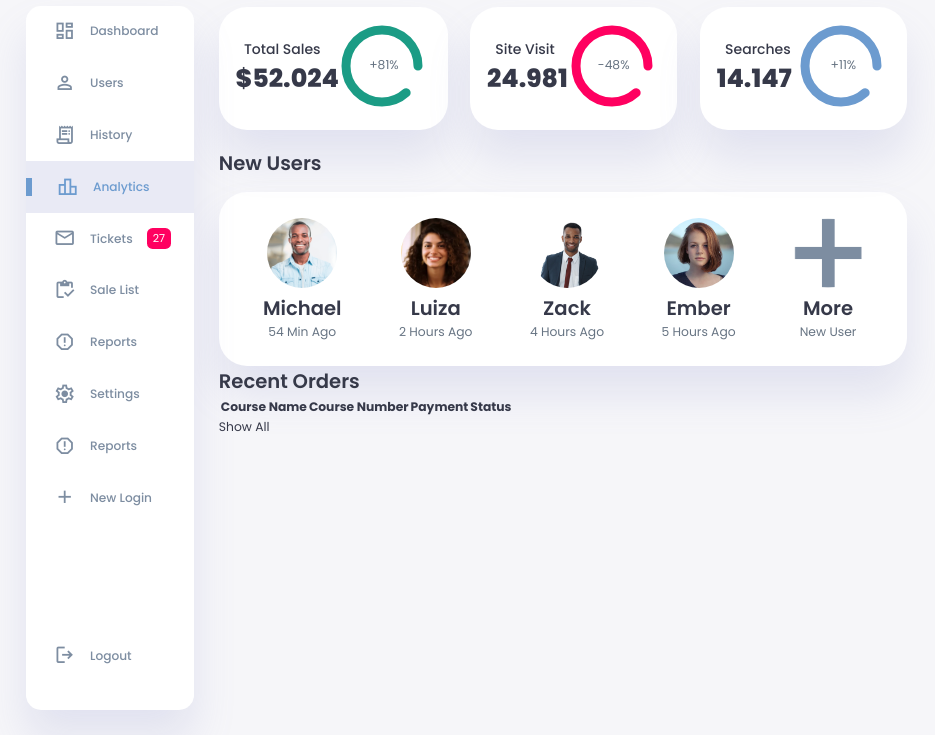
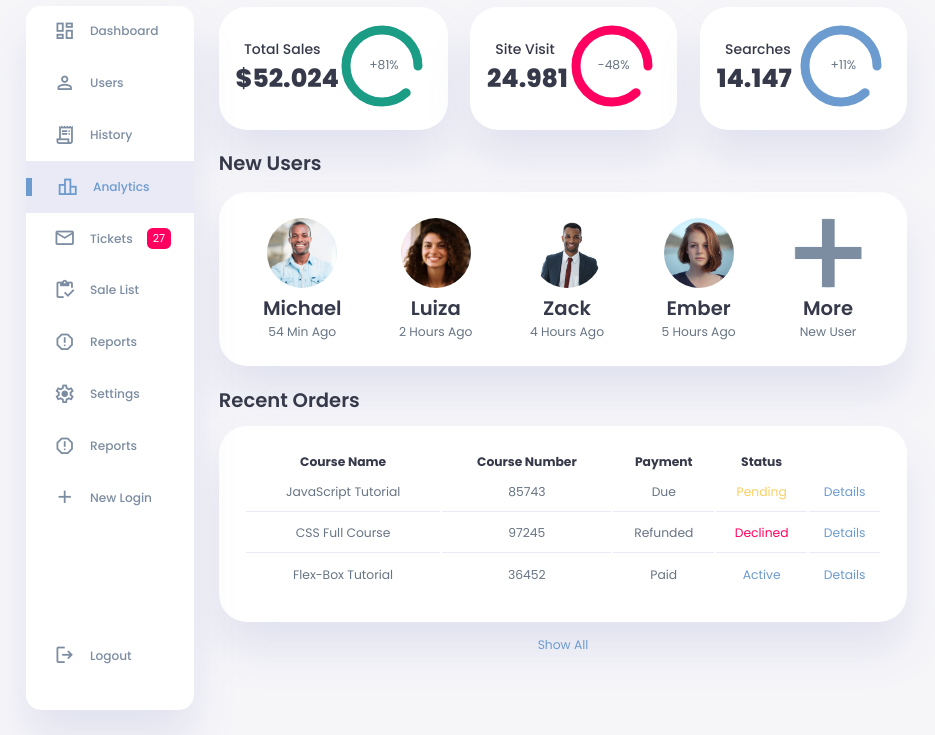
Before and after one commit to Gavruel/DataPilot, a plain HTML site: page index.html in a window 1280 px wide. Shown: the part 65-800 px from the top of the page, without its empty margins (0-935 px from the left). Drawn offline with nearby package versions, Linux system fonts and the light colour scheme.

Commit message:
Recent Orders Finalizado

```diff
--- a/index.html
+++ b/index.html
@@ -16,7 +16,7 @@
         <aside>
             <div class="toggle">
                 <div class="logo">
-                    <img src="imagens/only-logo-black-removebg-preview.png" width="205" height="205">
+                    <img src="images/only-logo-black-removebg-preview.png" width="205" height="205">
                     <h2>Data<span class="danger">Pilot</span></h2>
                 </div>
                 <div class="close" id="close-btn">
@@ -189,7 +189,7 @@
             <!--New Users Ends-->
 
             <!--Recent Orders Table-->
-            <div class="recent-order">
+            <div class="recent-orders">
                 <h2>Recent Orders</h2>
                 <table>
                     <thead>
@@ -212,7 +212,7 @@
     </div>
 
     <script src="order.js"></script>
-    <script src="index.html"></script>
+    <script src="index.js"></script>
 </body>
 
 </html>
--- a/index.js
+++ b/index.js
@@ -4,7 +4,9 @@ Orders.forEach(order => {
         <td>${order.productName}</td>
         <td>${order.productNumber}</td>
         <td>${order.paymentStatus}</td>
-        <td class="${order.status === 'Declined' ? 'danger' : order.status === 'Pending' ? 'warning' : 'primary'}">${order.status}</td>
+        <td class="${order.status === 'Declined' ?
+        'danger' : order.status === 'Pending' ? 'warning' :
+        'primary'}">${order.status}</td>
         <td class="primary">Details</td>
     `;
     tr.innerHTML = trContent;
--- a/style.css
+++ b/style.css
@@ -341,14 +341,46 @@ main .new-users .user-list .user img{
     border-radius: 50%;
 }
 
-main .recent{
-    background-color: white;
-    margin-top: 1rem;
-    border-radius: var(--border-radius-1);
+main .recent-orders{
+    margin-top: 1.3rem;
+}
+
+main .recent-orders h2{
+    margin-bottom: 0.8rem;
+}
+
+main .recent-orders table{
+    background-color: var(--color-white);
+    width: 100%;
+    padding: var(--card-padding);
+    text-align: center;
     box-shadow: var(--box-shadow);
-    display: flex;
-    justify-content: center;
-    flex-wrap: wrap;
-    gap: 1.4rem;
-    cursor: pointer;
+    border-radius: var(--card-border-radius);
+    transition: all 0.3s ease;
 }
+
+main .recent-orders table:hover{
+    box-shadow: none;
+}
+
+main table tbody td{
+    height: 2.8rem;
+    border-bottom: 1px solid var(--color-light);
+    color: var(--color-dark-variant);
+}
+
+main table tbody tr:last-child td{
+    border: none;
+}
+
+main .recent-orders a{
+    text-align: center;
+    display: block;
+    margin: 1rem auto;
+    color: var(--color-primary);
+    transition: transform 0.2s cubic-bezier(0.25, 0.1, 0.25, 1);
+}
+
+main .recent-orders a:hover{
+     transform: scale(1.2);
+}
```
